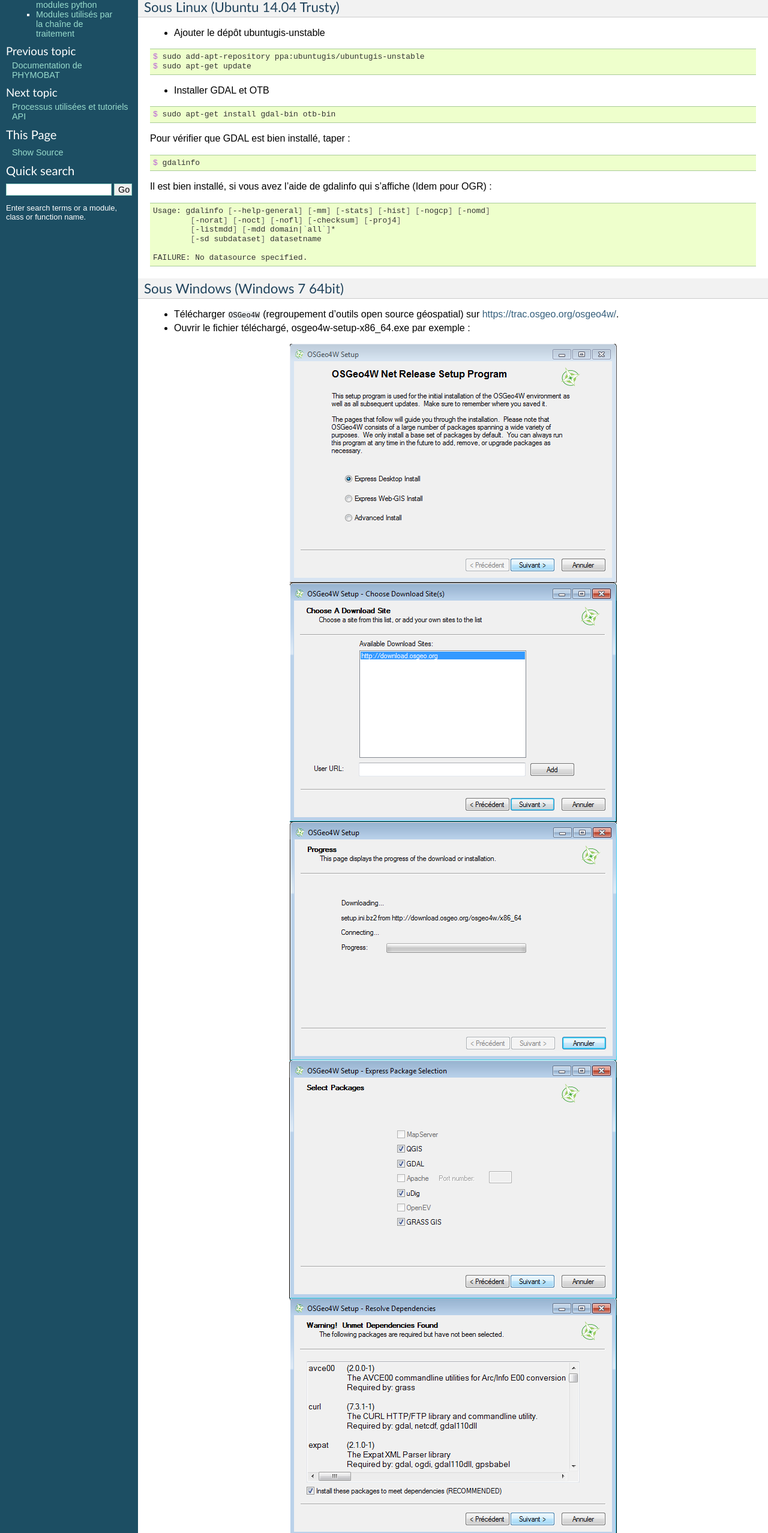
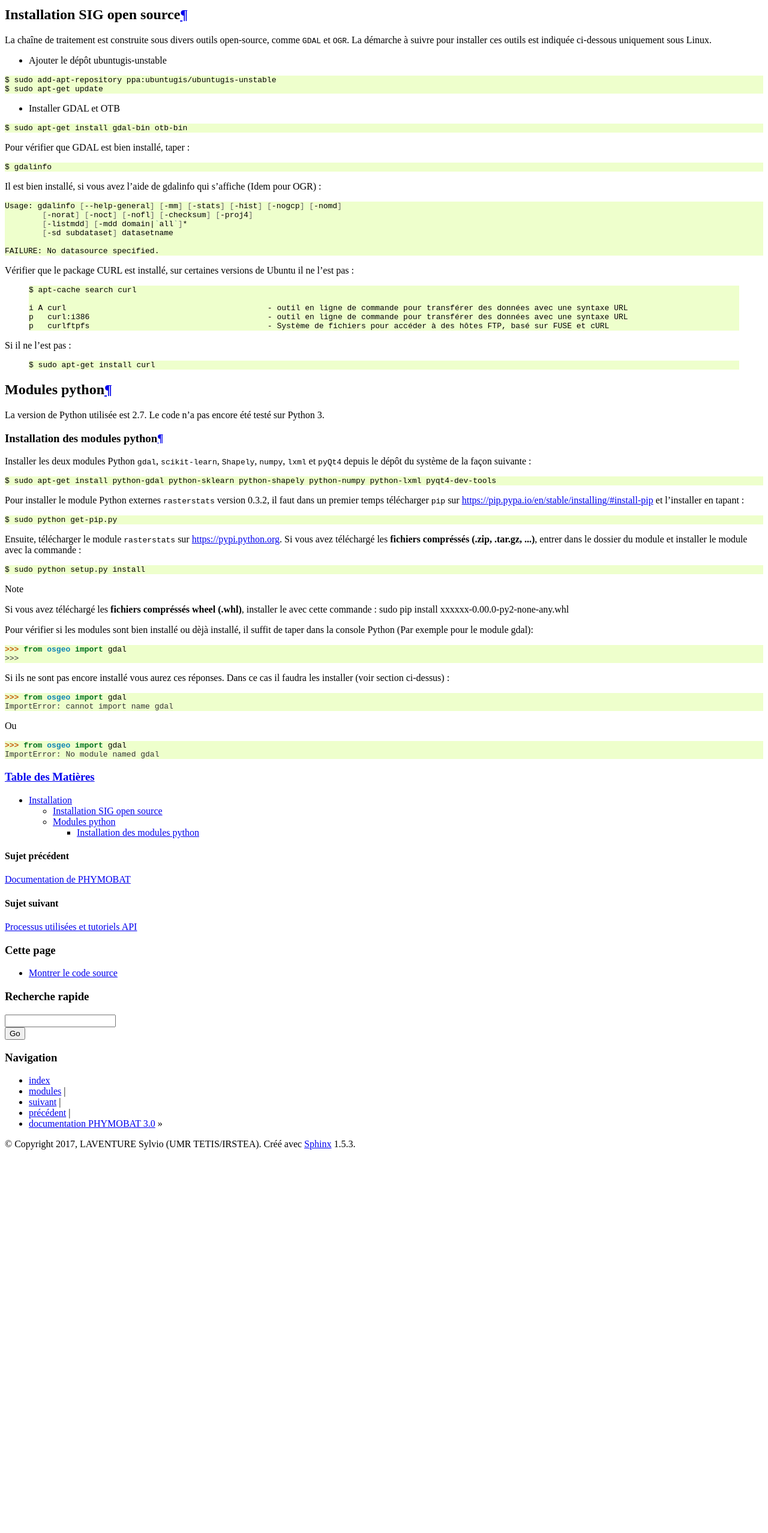
Before and after one commit to SylvioL/PHYMOBAT, a plain HTML site: page Documentation/install.html in a window 1280 px wide. Shown: the part 218-2773 px from the top of the page at 60% size. After the commit the page ends 2142 px from the top, so only its background shows below. Drawn offline with nearby package versions, Linux system fonts and the light colour scheme; some packages are replaced by stand-ins of ours.

Commit message:
Add or modify

```diff
--- a/Documentation/install.html
+++ b/Documentation/install.html
@@ -2,243 +2,142 @@
   "http://www.w3.org/TR/xhtml1/DTD/xhtml1-transitional.dtd">
 
 
-<html xmlns="http://www.w3.org/1999/xhtml">
+<html xmlns="http://www.w3.org/1999/xhtml" lang="fr">
   <head>
     <meta http-equiv="Content-Type" content="text/html; charset=utf-8" />
 
-    <title>Installation &mdash; PHYMOBAT 1 documentation</title>
+    <title>Installation &#8212; documentation PHYMOBAT 3.0</title>
 
-    <link rel="stylesheet" href="_static/default.css" type="text/css" />
+    <link rel="stylesheet" href="_static/classic.css" type="text/css" />
     <link rel="stylesheet" href="_static/pygments.css" type="text/css" />
 
     <script type="text/javascript">
       var DOCUMENTATION_OPTIONS = {
         URL_ROOT:    './',
-        VERSION:     '1',
+        VERSION:     '3.0',
         COLLAPSE_INDEX: false,
         FILE_SUFFIX: '.html',
-        HAS_SOURCE:  true
+        HAS_SOURCE:  true,
+        SOURCELINK_SUFFIX: '.txt'
       };
     </script>
     <script type="text/javascript" src="_static/jquery.js"></script>
     <script type="text/javascript" src="_static/underscore.js"></script>
     <script type="text/javascript" src="_static/doctools.js"></script>
-    <script type="text/javascript" src="http://cdn.mathjax.org/mathjax/latest/MathJax.js?config=TeX-AMS-MML_HTMLorMML"></script>
-    <link rel="top" title="PHYMOBAT 1 documentation" href="index.html" />
+    <script type="text/javascript" src="_static/translations.js"></script>
+    <script type="text/javascript" src="https://cdn.mathjax.org/mathjax/latest/MathJax.js?config=TeX-AMS-MML_HTMLorMML"></script>
+    <link rel="index" title="Index" href="genindex.html" />
+    <link rel="search" title="Recherche" href="search.html" />
     <link rel="next" title="Processus utilisées et tutoriels API" href="methode_tuto.html" />
     <link rel="prev" title="Documentation de PHYMOBAT" href="PHYMOBAT_documentation.html" />
   </head>
-  <body>
-    <div class="related">
+  <body role="document">
+    <div class="related" role="navigation" aria-label="related navigation">
       <h3>Navigation</h3>
       <ul>
         <li class="right" style="margin-right: 10px">
-          <a href="genindex.html" title="General Index"
+          <a href="genindex.html" title="Index général"
              accesskey="I">index</a></li>
         <li class="right" >
-          <a href="py-modindex.html" title="Python Module Index"
+          <a href="py-modindex.html" title="Index des modules Python"
              >modules</a> |</li>
         <li class="right" >
           <a href="methode_tuto.html" title="Processus utilisées et tutoriels API"
-             accesskey="N">next</a> |</li>
+             accesskey="N">suivant</a> |</li>
         <li class="right" >
           <a href="PHYMOBAT_documentation.html" title="Documentation de PHYMOBAT"
-             accesskey="P">previous</a> |</li>
-        <li><a href="PHYMOBAT_documentation.html">PHYMOBAT 1 documentation</a> &raquo;</li>
+             accesskey="P">précédent</a> |</li>
+        <li class="nav-item nav-item-0"><a href="PHYMOBAT_documentation.html">documentation PHYMOBAT 3.0</a> &#187;</li>
       </ul>
     </div>
 
     <div class="document">
       <div class="documentwrapper">
         <div class="bodywrapper">
-          <div class="body">
+          <div class="body" role="main">
 
   <div class="section" id="installation">
-<h1>Installation<a class="headerlink" href="#installation" title="Permalink to this headline">¶</a></h1>
+<h1>Installation<a class="headerlink" href="#installation" title="Lien permanent vers ce titre">¶</a></h1>
 <div class="section" id="installation-sig-open-source">
-<h2>Installation SIG open source<a class="headerlink" href="#installation-sig-open-source" title="Permalink to this headline">¶</a></h2>
-<p>La chaîne de traitement est construite sous divers outils open-source, comme <tt class="docutils literal"><span class="pre">GDAL</span></tt> et <tt class="docutils literal"><span class="pre">OGR</span></tt>. La démarche à suivre pour installer ces outils est indiquée ci-dessous sous Linux et Windows.</p>
-<div class="section" id="sous-linux-ubuntu-14-04-trusty">
-<h3>Sous Linux (Ubuntu 14.04 Trusty)<a class="headerlink" href="#sous-linux-ubuntu-14-04-trusty" title="Permalink to this headline">¶</a></h3>
+<h2>Installation SIG open source<a class="headerlink" href="#installation-sig-open-source" title="Lien permanent vers ce titre">¶</a></h2>
+<p>La chaîne de traitement est construite sous divers outils open-source, comme <code class="docutils literal"><span class="pre">GDAL</span></code> et <code class="docutils literal"><span class="pre">OGR</span></code>. La démarche à suivre pour installer ces outils est indiquée ci-dessous uniquement sous Linux.</p>
 <ul class="simple">
 <li>Ajouter le dépôt ubuntugis-unstable</li>
 </ul>
-<div class="highlight-bash"><div class="highlight"><pre><span class="nv">$ </span>sudo add-apt-repository ppa:ubuntugis/ubuntugis-unstable
-<span class="nv">$ </span>sudo apt-get update
+<div class="highlight-bash"><div class="highlight"><pre><span></span>$ sudo add-apt-repository ppa:ubuntugis/ubuntugis-unstable
+$ sudo apt-get update
 </pre></div>
 </div>
 <ul class="simple">
 <li>Installer GDAL et OTB</li>
 </ul>
-<div class="highlight-bash"><div class="highlight"><pre><span class="nv">$ </span>sudo apt-get install gdal-bin otb-bin
+<div class="highlight-bash"><div class="highlight"><pre><span></span>$ sudo apt-get install gdal-bin otb-bin
 </pre></div>
 </div>
 <p>Pour vérifier que GDAL est bien installé, taper :</p>
-<div class="highlight-bash"><div class="highlight"><pre><span class="nv">$ </span>gdalinfo
+<div class="highlight-bash"><div class="highlight"><pre><span></span>$ gdalinfo
 </pre></div>
 </div>
 <p>Il est bien installé, si vous avez l&#8217;aide de gdalinfo qui s&#8217;affiche (Idem pour OGR) :</p>
-<div class="highlight-bash"><div class="highlight"><pre>Usage: gdalinfo <span class="o">[</span>--help-general<span class="o">]</span> <span class="o">[</span>-mm<span class="o">]</span> <span class="o">[</span>-stats<span class="o">]</span> <span class="o">[</span>-hist<span class="o">]</span> <span class="o">[</span>-nogcp<span class="o">]</span> <span class="o">[</span>-nomd<span class="o">]</span>
+<div class="highlight-bash"><div class="highlight"><pre><span></span>Usage: gdalinfo <span class="o">[</span>--help-general<span class="o">]</span> <span class="o">[</span>-mm<span class="o">]</span> <span class="o">[</span>-stats<span class="o">]</span> <span class="o">[</span>-hist<span class="o">]</span> <span class="o">[</span>-nogcp<span class="o">]</span> <span class="o">[</span>-nomd<span class="o">]</span>
         <span class="o">[</span>-norat<span class="o">]</span> <span class="o">[</span>-noct<span class="o">]</span> <span class="o">[</span>-nofl<span class="o">]</span> <span class="o">[</span>-checksum<span class="o">]</span> <span class="o">[</span>-proj4<span class="o">]</span>
-        <span class="o">[</span>-listmdd<span class="o">]</span> <span class="o">[</span>-mdd domain|<span class="sb">`</span>all<span class="sb">`</span><span class="o">]</span>*
+        <span class="o">[</span>-listmdd<span class="o">]</span> <span class="o">[</span>-mdd domain<span class="p">|</span><span class="sb">`</span>all<span class="sb">`</span><span class="o">]</span>*
         <span class="o">[</span>-sd subdataset<span class="o">]</span> datasetname
 
 FAILURE: No datasource specified.
 </pre></div>
 </div>
+<p>Vérifier que le package CURL est installé, sur certaines versions de Ubuntu il ne l&#8217;est pas :</p>
+<blockquote>
+<div><div class="highlight-bash"><div class="highlight"><pre><span></span>$ apt-cache search curl
+
+i A curl                                           - outil en ligne de commande pour transférer des données avec une syntaxe URL
+p   curl:i386                                      - outil en ligne de commande pour transférer des données avec une syntaxe URL
+p   curlftpfs                                      - Système de fichiers pour accéder à des hôtes FTP, basé sur FUSE et cURL
+</pre></div>
 </div>
-<div class="section" id="sous-windows-windows-7-64bit">
-<h3>Sous Windows (Windows 7 64bit)<a class="headerlink" href="#sous-windows-windows-7-64bit" title="Permalink to this headline">¶</a></h3>
-<ul class="simple">
-<li>Télécharger <tt class="docutils literal"><span class="pre">OSGeo4W</span></tt> (regroupement d&#8217;outils open source géospatial) sur <a class="reference external" href="https://trac.osgeo.org/osgeo4w/">https://trac.osgeo.org/osgeo4w/</a>.</li>
-<li>Ouvrir le fichier téléchargé, osgeo4w-setup-x86_64.exe par exemple :</li>
-</ul>
-<div class="figure align-center">
-<img alt="OSGeo4W install" src="_images/1.png" />
+</div></blockquote>
+<p>Si il ne l&#8217;est pas :</p>
+<blockquote>
+<div><div class="highlight-bash"><div class="highlight"><pre><span></span>$ sudo apt-get install curl
+</pre></div>
 </div>
-<div class="figure align-center">
-<img alt="OSGeo4W install" src="_images/2.png" />
-</div>
-<div class="figure align-center">
-<img alt="OSGeo4W install" src="_images/3.png" />
-</div>
-<div class="figure align-center">
-<img alt="OSGeo4W install" src="_images/4.png" />
-</div>
-<div class="figure align-center">
-<img alt="OSGeo4W install" src="_images/5.png" />
-</div>
-<div class="figure align-center">
-<img alt="OSGeo4W install" src="_images/6.png" />
-</div>
-<div class="figure align-center">
-<img alt="OSGeo4W install" src="_images/7.png" />
-</div>
-<div class="figure align-center">
-<img alt="OSGeo4W install" src="_images/8.png" />
-</div>
-<p>Depuis la nouvelle version d&#8217;<tt class="docutils literal"><span class="pre">OSGeo4W</span></tt>, <tt class="docutils literal"><span class="pre">GDAL</span></tt> est automatiquement installé avec <tt class="docutils literal"><span class="pre">Python</span></tt>. Par contre <tt class="docutils literal"><span class="pre">OTB</span></tt> ne l&#8217;est pas.</p>
-<p>Par conséquent, dans le menu démarrer de Windows, ouvrir le <tt class="docutils literal"><span class="pre">setup</span></tt> d&#8217;<tt class="docutils literal"><span class="pre">OSGeo4W</span></tt> et choisir les installations avancés :</p>
-<div class="figure align-center">
-<img alt="OSGeo4W install" src="_images/_1.png" />
-</div>
-<div class="figure align-center">
-<img alt="OSGeo4W install" src="_images/_2.png" />
-</div>
-<div class="figure align-center">
-<img alt="OSGeo4W install" src="_images/_3.png" />
-</div>
-<div class="figure align-center">
-<img alt="OSGeo4W install" src="_images/_4.png" />
-</div>
-<div class="figure align-center">
-<img alt="OSGeo4W install" src="_images/_5.png" />
-</div>
-<div class="figure align-center">
-<img alt="OSGeo4W install" src="_images/_6.png" />
-</div>
-<div class="figure align-center">
-<img alt="OSGeo4W install" src="_images/_7.png" />
-</div>
-<p>Dans la case &#8220;Search&#8221;, tapez <em>otb</em>.</p>
-<p>Normalement <tt class="docutils literal"><span class="pre">OTB</span></tt> n&#8217;est pas installé sinon on verrait la version dans la colonne &#8220;Current&#8221;.</p>
-<p>Cliquez sur &#8220;Skip&#8221;, pour installer une version sur <tt class="docutils literal"><span class="pre">otb-bin</span></tt>, <tt class="docutils literal"><span class="pre">otb-ice</span></tt>, et <tt class="docutils literal"><span class="pre">otb-python</span></tt>.</p>
-<div class="figure align-center">
-<img alt="OSGeo4W install" src="_images/_8.png" />
-</div>
-<div class="figure align-center">
-<img alt="OSGeo4W install" src="_images/_9.png" />
-</div>
-<div class="figure align-center">
-<img alt="OSGeo4W install" src="_images/_10.png" />
-</div>
-<div class="admonition warning">
-<p class="first admonition-title">Warning</p>
-<p class="last">Pour utiliser les outils installés par <tt class="docutils literal"><span class="pre">OSGeo4W</span></tt> en ligne de commande, il faut lancer <tt class="docutils literal"><span class="pre">OSGeo4W</span> <span class="pre">Shell</span></tt> et non l&#8217;invite de commande de Windows. Les outils de géo-spatialisation issus de l&#8217;<tt class="docutils literal"><span class="pre">OSGeo4W</span></tt> sont installés dans ce shell.</p>
-</div>
-</div>
+</div></blockquote>
 </div>
 <div class="section" id="modules-python">
-<h2>Modules python<a class="headerlink" href="#modules-python" title="Permalink to this headline">¶</a></h2>
+<h2>Modules python<a class="headerlink" href="#modules-python" title="Lien permanent vers ce titre">¶</a></h2>
 <p>La version de Python utilisée est 2.7. Le code n&#8217;a pas encore été testé sur Python 3.</p>
 <div class="section" id="installation-des-modules-python">
-<h3>Installation des modules python<a class="headerlink" href="#installation-des-modules-python" title="Permalink to this headline">¶</a></h3>
-<p>Pour installer des modules Python, télécharger dans un premier temps le module correspondant sur <a class="reference external" href="https://pypi.python.org">https://pypi.python.org</a> (Windows / Linux).</p>
-<p>Sous Linux, on peut chercher le module dans le dépôt du système de la façon suivante (exemple pour le module <tt class="docutils literal"><span class="pre">python-gdal</span></tt>):</p>
-<div class="highlight-bash"><div class="highlight"><pre><span class="nv">$ </span>apt-cache search python-gdal
+<h3>Installation des modules python<a class="headerlink" href="#installation-des-modules-python" title="Lien permanent vers ce titre">¶</a></h3>
+<p>Installer les deux modules Python <code class="docutils literal"><span class="pre">gdal</span></code>, <code class="docutils literal"><span class="pre">scikit-learn</span></code>, <code class="docutils literal"><span class="pre">Shapely</span></code>, <code class="docutils literal"><span class="pre">numpy</span></code>, <code class="docutils literal"><span class="pre">lxml</span></code> et <code class="docutils literal"><span class="pre">pyQt4</span></code> depuis le dépôt du système de la façon suivante :</p>
+<div class="highlight-bash"><div class="highlight"><pre><span></span>$ sudo apt-­get install python­-gdal python­-sklearn python-shapely python-numpy python-lxml pyqt4-dev-tools
 </pre></div>
 </div>
-<p>Il existe plusieurs façons d&#8217;installer un module (au préalable, sur <a class="reference external" href="https://pip.pypa.io/en/stable/installing/#install-pip">https://pip.pypa.io/en/stable/installing/#install-pip</a>, télécharger et installer le module <tt class="docutils literal"><span class="pre">pip</span></tt>) :</p>
-<ul class="simple">
-<li>Pour les <strong>fichiers compréssés</strong> (.zip, .tar.gz, ...). dans le dossier du module, taper la commande :</li>
-</ul>
-<div class="highlight-bash"><div class="highlight"><pre><span class="nv">$ </span>python setup.py install
+<p>Pour installer le module Python externes <code class="docutils literal"><span class="pre">rasterstats</span></code> version 0.3.2, il faut dans un premier temps télécharger <code class="docutils literal"><span class="pre">pip</span></code> sur <a class="reference external" href="https://pip.pypa.io/en/stable/installing/#install-pip">https://pip.pypa.io/en/stable/installing/#install-pip</a> et l&#8217;installer en tapant :</p>
+<div class="highlight-bash"><div class="highlight"><pre><span></span>$ sudo python get-pip.py
 </pre></div>
 </div>
-<ul class="simple">
-<li>Pour les <strong>fichiers Windows</strong> (.whl) :</li>
-</ul>
-<div class="highlight-bash"><div class="highlight"><pre><span class="nv">$ </span>pip install selenium-2.48.0-py2-none-any.whl
+<p>Ensuite, télécharger le module <code class="docutils literal"><span class="pre">rasterstats</span></code> sur <a class="reference external" href="https://pypi.python.org">https://pypi.python.org</a>.
+Si vous avez téléchargé les <strong>fichiers compréssés (.zip, .tar.gz, ...)</strong>, entrer dans le dossier du module et installer le module avec la commande :</p>
+<div class="highlight-bash"><div class="highlight"><pre><span></span>$ sudo python setup.py install
 </pre></div>
 </div>
-<ul class="simple">
-<li>Via les <strong>dépôts de téléchargements</strong> de logiciels sur Linux :</li>
-</ul>
-<div class="highlight-bash"><div class="highlight"><pre>$ apt-get search selenium
-
-ruby-childprocess - Bibliothèque Ruby pour le contrôle des programmes externes en cours d&#39;exécution en arrière-plan
-python-selenium - liaisons Python pour Selenium
-libtest-www-selenium-perl - Perl test framework using Selenium Remote Control
-phpunit-selenium - Selenium RC integration for PHPUnit
-chromium-chromedriver - Pilote WebDriver pour le navigateur web Chromium
-oxideqt-chromedriver - Web browser engine library for Qt (chromedriver build)
-</pre></div>
+<div class="admonition note">
+<p class="first admonition-title">Note</p>
+<p class="last">Si vous avez téléchargé les <strong>fichiers compréssés wheel (.whl)</strong>, installer le avec cette commande : sudo pip install xxxxxx-0.00.0-py2-none-any.whl</p>
 </div>
-<p>Si le module est dans le dépôt et qu&#8217;il n&#8217;est pas installé :</p>
-<div class="highlight-bash"><div class="highlight"><pre><span class="nv">$ </span>sudo apt-get install python-selenium
-</pre></div>
-</div>
-</div>
-<div class="section" id="modules-utilises-par-la-chaine-de-traitement">
-<h3>Modules utilisés par la chaîne de traitement<a class="headerlink" href="#modules-utilises-par-la-chaine-de-traitement" title="Permalink to this headline">¶</a></h3>
-<p>Les principaux modules à installer pour le bon fonctionnement de la chaîne de traitement sont cités dans le tableau ci-dessous.</p>
-<table border="1" class="docutils">
-<colgroup>
-<col width="44%" />
-<col width="56%" />
-</colgroup>
-<thead valign="bottom">
-<tr class="row-odd"><th class="head">Module</th>
-<th class="head">Version</th>
-</tr>
-</thead>
-<tbody valign="top">
-<tr class="row-even"><td>gdal</td>
-<td>1.11.2</td>
-</tr>
-<tr class="row-odd"><td>numpy</td>
-<td>1.8.2</td>
-</tr>
-<tr class="row-even"><td>selenium</td>
-<td>2.47.3</td>
-</tr>
-<tr class="row-odd"><td>rasterstats</td>
-<td>0.3.2</td>
-</tr>
-</tbody>
-</table>
-<p>Pour vérifier si ces modules sont dèjà installé, il suffit de taper dans la console Python (Par exemple pour le module gdal):</p>
-<div class="highlight-python"><div class="highlight"><pre><span class="gp">&gt;&gt;&gt; </span><span class="kn">from</span> <span class="nn">osgeo</span> <span class="kn">import</span> <span class="n">gdal</span>
+<p>Pour vérifier si les modules sont bien installé ou dèjà installé, il suffit de taper dans la console Python (Par exemple pour le module gdal):</p>
+<div class="highlight-default"><div class="highlight"><pre><span></span><span class="gp">&gt;&gt;&gt; </span><span class="kn">from</span> <span class="nn">osgeo</span> <span class="k">import</span> <span class="n">gdal</span>
 <span class="go">&gt;&gt;&gt;</span>
 </pre></div>
 </div>
 <p>Si ils ne sont pas encore installé vous aurez ces réponses. Dans ce cas il faudra les installer (voir section ci-dessus) :</p>
-<div class="highlight-python"><div class="highlight"><pre><span class="gp">&gt;&gt;&gt; </span><span class="kn">from</span> <span class="nn">osgeo</span> <span class="kn">import</span> <span class="n">gdal</span>
+<div class="highlight-default"><div class="highlight"><pre><span></span><span class="gp">&gt;&gt;&gt; </span><span class="kn">from</span> <span class="nn">osgeo</span> <span class="k">import</span> <span class="n">gdal</span>
 <span class="go">ImportError: cannot import name gdal</span>
 </pre></div>
 </div>
 <p>Ou</p>
-<div class="highlight-python"><div class="highlight"><pre><span class="gp">&gt;&gt;&gt; </span><span class="kn">from</span> <span class="nn">osgeo</span> <span class="kn">import</span> <span class="n">gdal</span>
+<div class="highlight-default"><div class="highlight"><pre><span></span><span class="gp">&gt;&gt;&gt; </span><span class="kn">from</span> <span class="nn">osgeo</span> <span class="k">import</span> <span class="n">gdal</span>
 <span class="go">ImportError: No module named gdal</span>
 </pre></div>
 </div>
@@ -250,74 +149,68 @@
           </div>
         </div>
       </div>
-      <div class="sphinxsidebar">
+      <div class="sphinxsidebar" role="navigation" aria-label="main navigation">
         <div class="sphinxsidebarwrapper">
-  <h3><a href="PHYMOBAT_documentation.html">Table Of Contents</a></h3>
+  <h3><a href="PHYMOBAT_documentation.html">Table des Matières</a></h3>
   <ul>
 <li><a class="reference internal" href="#">Installation</a><ul>
-<li><a class="reference internal" href="#installation-sig-open-source">Installation SIG open source</a><ul>
-<li><a class="reference internal" href="#sous-linux-ubuntu-14-04-trusty">Sous Linux (Ubuntu 14.04 Trusty)</a></li>
-<li><a class="reference internal" href="#sous-windows-windows-7-64bit">Sous Windows (Windows 7 64bit)</a></li>
-</ul>
-</li>
+<li><a class="reference internal" href="#installation-sig-open-source">Installation SIG open source</a></li>
 <li><a class="reference internal" href="#modules-python">Modules python</a><ul>
 <li><a class="reference internal" href="#installation-des-modules-python">Installation des modules python</a></li>
-<li><a class="reference internal" href="#modules-utilises-par-la-chaine-de-traitement">Modules utilisés par la chaîne de traitement</a></li>
 </ul>
 </li>
 </ul>
 </li>
 </ul>
 
-  <h4>Previous topic</h4>
+  <h4>Sujet précédent</h4>
   <p class="topless"><a href="PHYMOBAT_documentation.html"
-                        title="previous chapter">Documentation de PHYMOBAT</a></p>
-  <h4>Next topic</h4>
+                        title="Chapitre précédent">Documentation de PHYMOBAT</a></p>
+  <h4>Sujet suivant</h4>
   <p class="topless"><a href="methode_tuto.html"
-                        title="next chapter">Processus utilisées et tutoriels API</a></p>
-  <h3>This Page</h3>
-  <ul class="this-page-menu">
-    <li><a href="_sources/install.txt"
-           rel="nofollow">Show Source</a></li>
-  </ul>
-<div id="searchbox" style="display: none">
-  <h3>Quick search</h3>
+                        title="Chapitre suivant">Processus utilisées et tutoriels API</a></p>
+  <div role="note" aria-label="source link">
+    <h3>Cette page</h3>
+    <ul class="this-page-menu">
+      <li><a href="_sources/install.rst.txt"
+            rel="nofollow">Montrer le code source</a></li>
+    </ul>
+   </div>
+<div id="searchbox" style="display: none" role="search">
+  <h3>Recherche rapide</h3>
     <form class="search" action="search.html" method="get">
-      <input type="text" name="q" />
-      <input type="submit" value="Go" />
+      <div><input type="text" name="q" /></div>
+      <div><input type="submit" value="Go" /></div>
       <input type="hidden" name="check_keywords" value="yes" />
       <input type="hidden" name="area" value="default" />
     </form>
-    <p class="searchtip" style="font-size: 90%">
-    Enter search terms or a module, class or function name.
-    </p>
 </div>
 <script type="text/javascript">$('#searchbox').show(0);</script>
         </div>
       </div>
       <div class="clearer"></div>
     </div>
-    <div class="related">
+    <div class="related" role="navigation" aria-label="related navigation">
       <h3>Navigation</h3>
       <ul>
         <li class="right" style="margin-right: 10px">
-          <a href="genindex.html" title="General Index"
+          <a href="genindex.html" title="Index général"
              >index</a></li>
         <li class="right" >
-          <a href="py-modindex.html" title="Python Module Index"
+          <a href="py-modindex.html" title="Index des modules Python"
              >modules</a> |</li>
         <li class="right" >
           <a href="methode_tuto.html" title="Processus utilisées et tutoriels API"
-             >next</a> |</li>
+             >suivant</a> |</li>
         <li class="right" >
           <a href="PHYMOBAT_documentation.html" title="Documentation de PHYMOBAT"
-             >previous</a> |</li>
-        <li><a href="PHYMOBAT_documentation.html">PHYMOBAT 1 documentation</a> &raquo;</li>
+             >précédent</a> |</li>
+        <li class="nav-item nav-item-0"><a href="PHYMOBAT_documentation.html">documentation PHYMOBAT 3.0</a> &#187;</li>
       </ul>
     </div>
-    <div class="footer">
-        &copy; Copyright 2016, LAVENTURE Sylvio &lt;sylvio.laventure@teledetection.fr&gt;.
-      Created using <a href="http://sphinx-doc.org/">Sphinx</a> 1.2.2.
+    <div class="footer" role="contentinfo">
+        &#169; Copyright 2017, LAVENTURE Sylvio (UMR TETIS/IRSTEA).
+      Créé avec <a href="http://sphinx-doc.org/">Sphinx</a> 1.5.3.
     </div>
   </body>
 </html>
```
